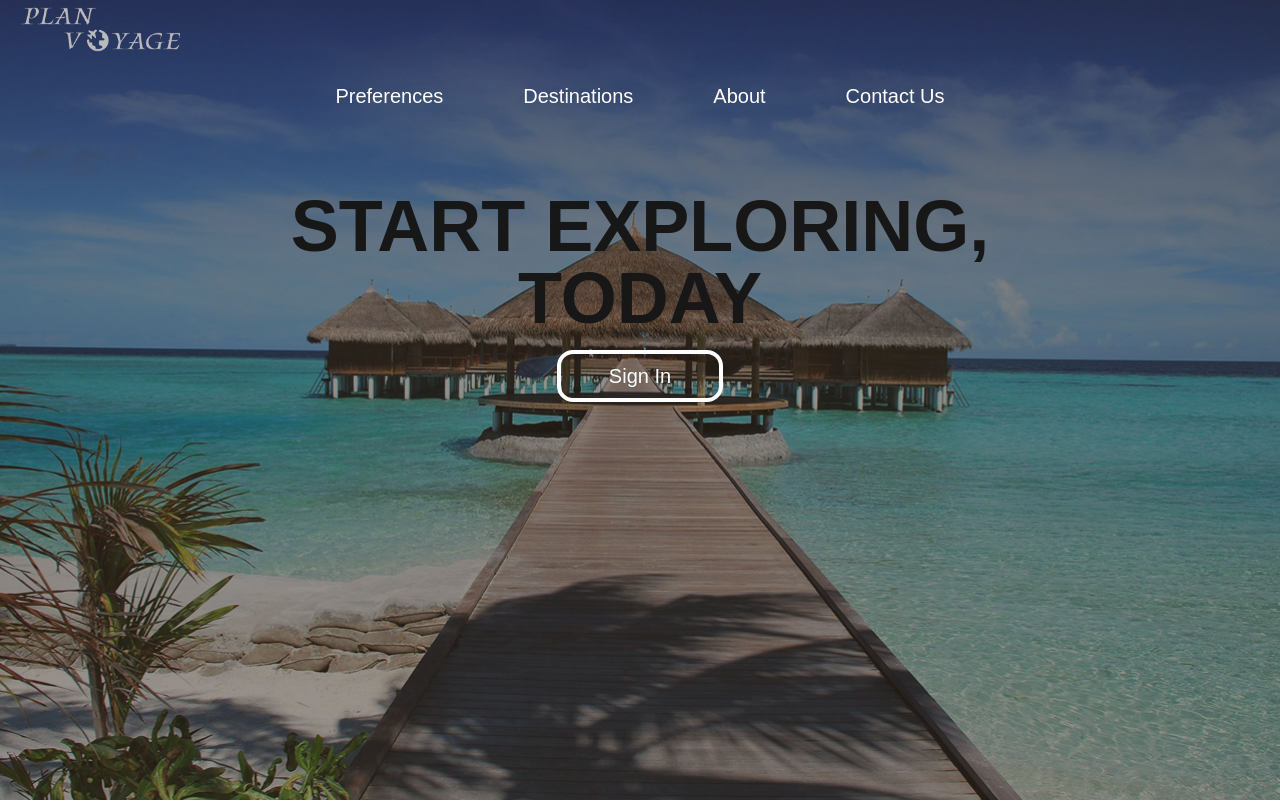
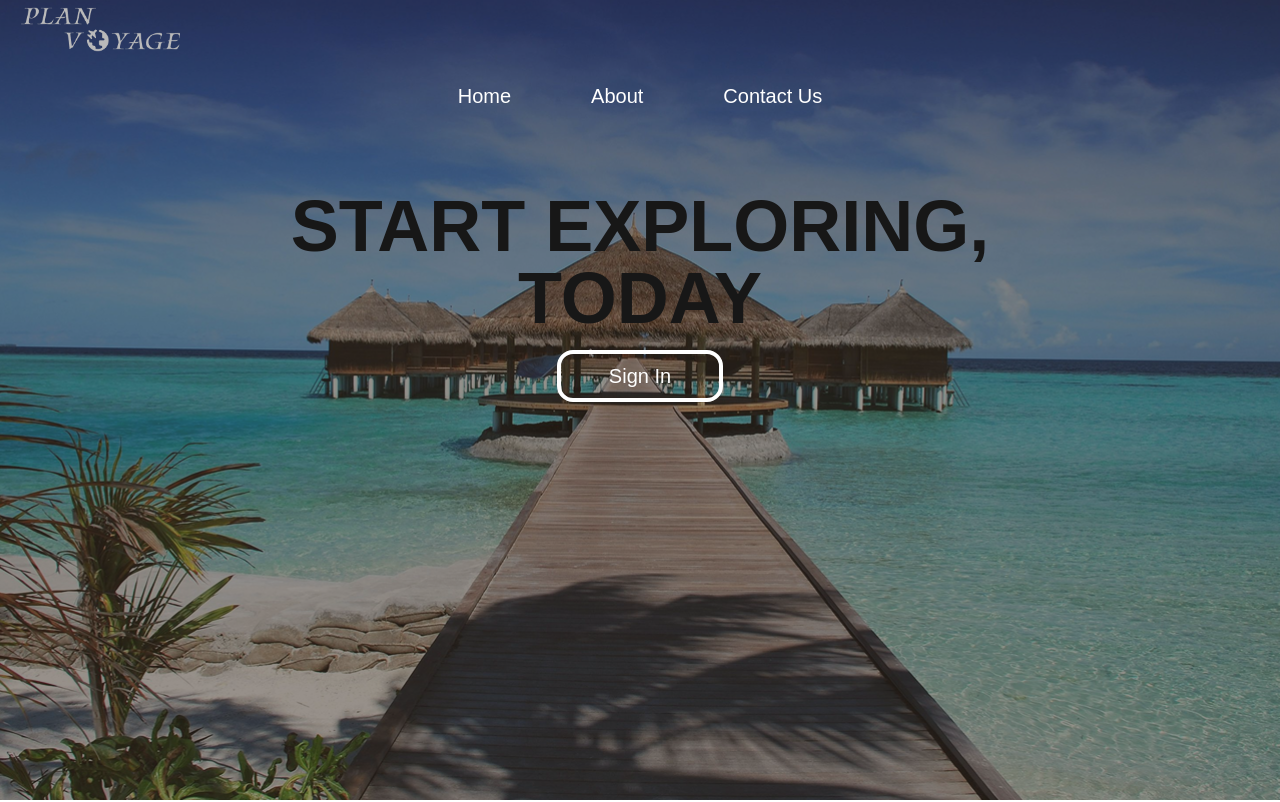
Before and after one commit to PlanVoyage-TeamC/PlanVoyage, a Next.js app in the folder frontend/: page /home in a window 1280 px wide. Shown: the top 802 px of the page. Built offline with nearby package versions, Linux system fonts and the light colour scheme.

Commit message:
Fixed navigation of homePage when loggedin

```diff
--- a/frontend/src/app/home/page.jsx
+++ b/frontend/src/app/home/page.jsx
@@ -1,3 +1,6 @@
+"use client";
+
+import { useState, useEffect } from "react";
 import Image from "next/image";
 import Logo from "../../../public/images/logo.png";
 import Navbar from "../components/Navbar";
@@ -5,18 +8,30 @@ import SignInButton from "../components/signInButton";
 import Footer from "../components/Footer";
 
 export default function Home() {
+  const [isLoggedIn, setIsLoggedIn] = useState(false);
+
+  useEffect(() => {
+    const loggedIn = localStorage.getItem("loggedIn") === "true";
+    setIsLoggedIn(loggedIn);
+  }, []);
+
   return (
     <div className="homeBg w-full h-screen relative">
       <div className="bg-[#3A2C2285] w-full h-full">
         <Image src={Logo} alt="Logo" width={200} height={200} className="" />
         <div className="">
-          <Navbar isDestinations={true} isPreferences={true} isHome={false} />
+          <Navbar
+            isDestinations={false}
+            isPreferences={false}
+            isHome={true}
+            isProfileShown={isLoggedIn}
+          />
         </div>
         <div className="h-screen items-center text-center mt-16">
           <div className="font-extrabold text-7xl">START EXPLORING,</div>
           <div className="font-extrabold text-7xl">TODAY</div>
           <div className="">
-            <SignInButton />
+            {!isLoggedIn && <SignInButton />}
           </div>
         </div>
       </div>
--- a/frontend/src/app/liked/page.jsx
+++ b/frontend/src/app/liked/page.jsx
@@ -1,4 +1,3 @@
-// pages/likes.js
 "use client";
 import { useEffect, useState } from "react";
 import axios from "axios";
```
